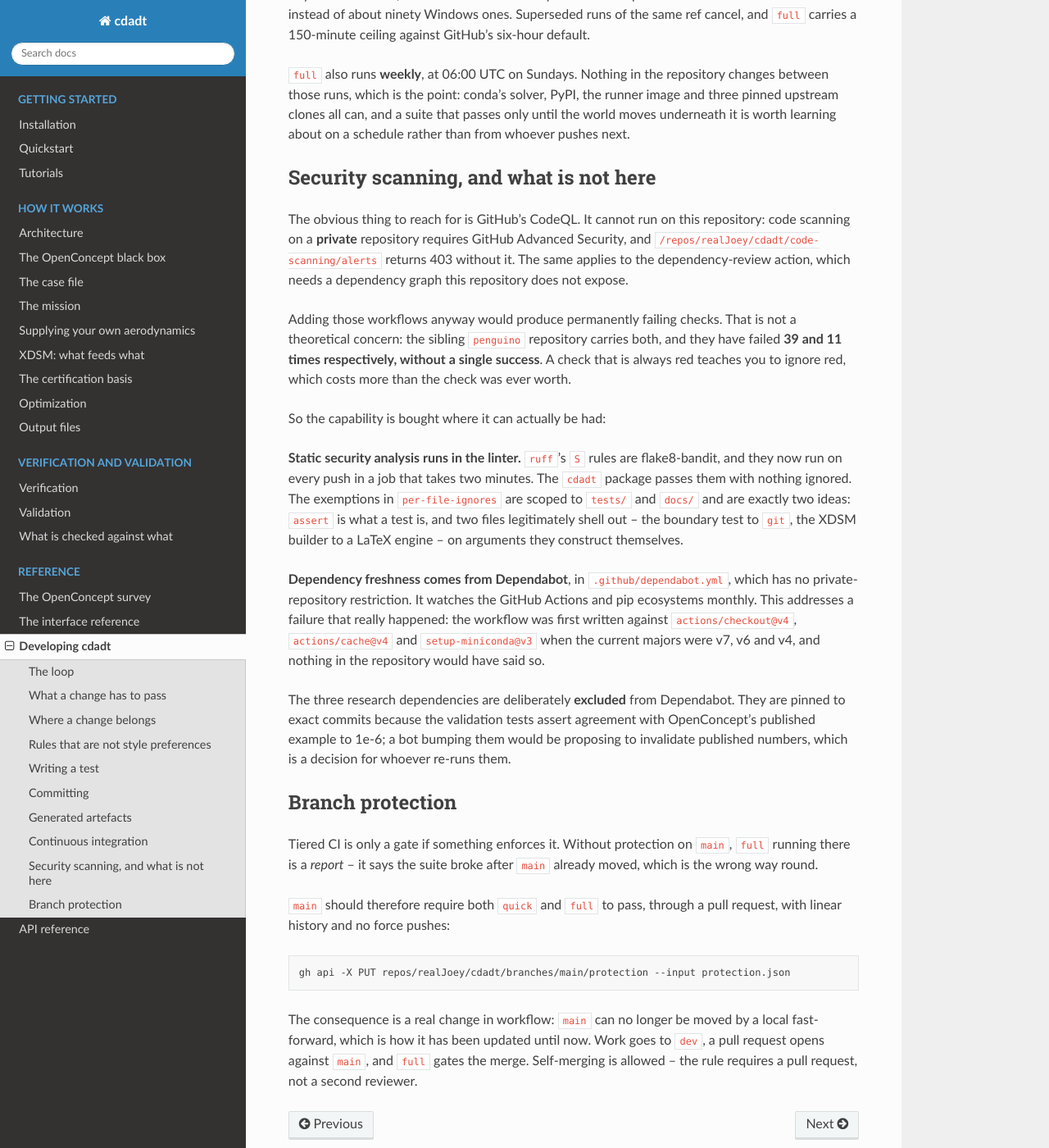
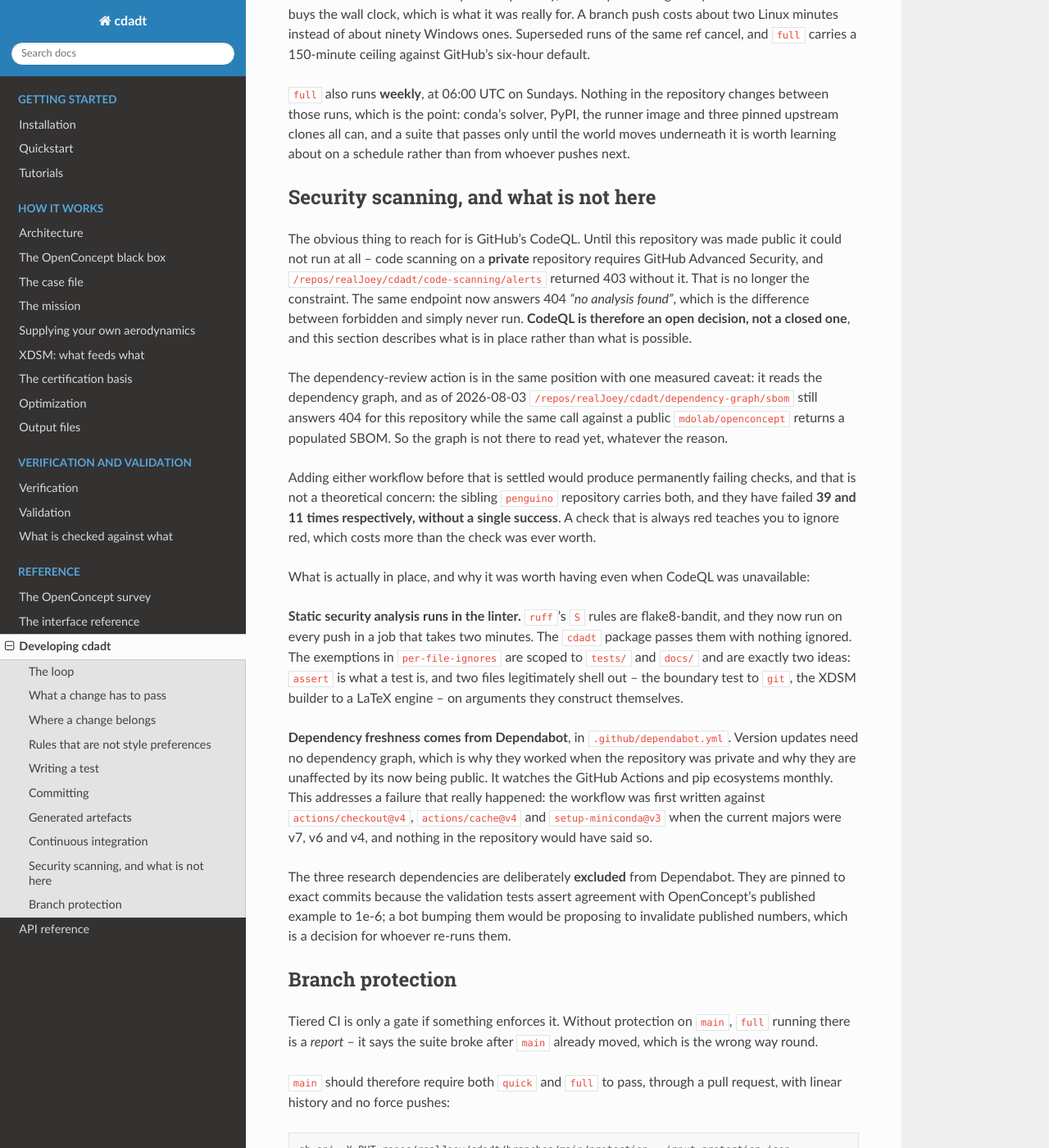
Before and after one commit to realJoey/cdadt, a Sphinx documentation site: the page built from docs/developing.rst, in a window 1280 px wide and 1400 px high, scrolled down 6405 px. Shown: the whole window at 82% size. Built offline with Sphinx 7.4.7 and the Read the Docs theme 3.1.0, drawn with Linux system fonts in a browser that asks for light colours; some of the changed text lies outside the part shown.

Commit message:
Stop justifying decisions with a privacy this repo no longer has
Four rationales rested on the repository being private: committed badges,
bandit-in-the-linter instead of CodeQL, no dependency-review action, and the CI
minute allowance. The premise is gone, so each one had to be re-argued or
withdrawn rather than quietly left standing.

Badges and the ruff S rules keep their design and get the reason that actually
holds now. CodeQL is recorded as an open decision: the code-scanning endpoint
answers 404 "no analysis found" where it used to answer 403, which is the
difference between forbidden and never run.

The dependency graph is the one claim still measured rather than assumed --
/dependency-graph/sbom returns 404 for this repository while the same call
against public mdolab/openconcept returns a populated SBOM, so
dependency-review still has nothing to read. Dated in both places that say so.

```diff
--- a/docs/badges/build_badges.py
+++ b/docs/badges/build_badges.py
@@ -4,18 +4,23 @@ Why these are files in the repository rather than ``shields.io`` URLs
 ---------------------------------------------------------------------
 
 The usual way to put a badge on a README is to point an ``<img>`` at ``shields.io``, which reads
-the repository and renders the answer live. That does not work here: ``cdadt`` is a **private**
-repository, so shields.io -- an anonymous third party -- cannot read it, and every such badge
-would render as an error rather than as a status.
+the repository and renders the answer live. This repository is public, so that route is open to
+it -- these badges are files by choice, not by necessity. The original reason was that an
+anonymous third party could not read a private repository at all; the reason they stayed is
+different, and better.
+
+What these four badges report -- the Python floor, the licence, the version, the coverage
+threshold -- are all facts *this repository defines*. A shields.io badge would restate them from
+somewhere else, on someone else's schedule, with no way for the suite to notice when the two
+disagreed. Deriving and committing them keeps the statement and its source in the same commit.
 
 The ``tests`` badge is the exception, and it is not built here. GitHub serves it from the real
-outcome of ``.github/workflows/ci.yml``, on github.com, where the reader's own access to this
-private repository is what authorises it. A test result is the only status that changes without
+outcome of ``.github/workflows/ci.yml``. A test result is the only status that changes without
 any file changing, so it is the only one that has to be live.
 
-The rest are generated here and committed. That buys privacy at the cost of the thing a live
-badge gives for free: a committed badge is a *claim*, and a claim that nothing checks is exactly
-the kind of decoration this project has been bitten by before. Two things stop that:
+The rest are generated here and committed. A committed badge is a *claim*, and a claim that
+nothing checks is exactly the kind of decoration this project has been bitten by before. Two
+things stop that:
 
 * Every value is **derived**, never typed. The Python floor comes from ``requires-python``, the
   licence from ``LICENSE``, the version from ``cdadt.__version__``, and the coverage figure from
--- a/docs/developing.rst
+++ b/docs/developing.rst
@@ -214,10 +214,11 @@ command, and in both cases the suite fails if the committed copy has drifted:
    python docs/xdsm/build_xdsm.py      # the three XDSM figures
    python docs/badges/build_badges.py  # the README status badges
 
-The badges are files rather than ``shields.io`` URLs because this repository is private, and an
-anonymous service cannot read a private repository -- every live badge would render as an error.
-Committing them trades a live status for a stored one, and a stored status is only worth showing
-if something checks it. Contract tests in ``test_docs.py`` do: every value is re-derived from the
+The badges are files rather than ``shields.io`` URLs by choice. The repository is public, so a
+live badge would work -- but all four report facts *this repository defines* (the Python floor,
+the licence, the version, the coverage threshold), and a live badge would restate them from
+elsewhere with nothing able to notice when the two disagreed. A stored status is only worth
+showing if something checks it. Contract tests in ``test_docs.py`` do: every value is re-derived from the
 file that defines it (``requires-python``, ``LICENSE``, ``cdadt.__version__``, ``fail_under``),
 and the whole set is regenerated into a temporary directory and compared byte for byte, so a
 stale or hand-edited SVG fails the suite.
@@ -321,17 +322,24 @@ learning about on a schedule rather than from whoever pushes next.
 Security scanning, and what is not here
 ---------------------------------------
 
-The obvious thing to reach for is GitHub's CodeQL. It cannot run on this repository: code
-scanning on a **private** repository requires GitHub Advanced Security, and
-``/repos/realJoey/cdadt/code-scanning/alerts`` returns 403 without it. The same applies to the
-dependency-review action, which needs a dependency graph this repository does not expose.
+The obvious thing to reach for is GitHub's CodeQL. Until this repository was made public it could
+not run at all -- code scanning on a **private** repository requires GitHub Advanced Security, and
+``/repos/realJoey/cdadt/code-scanning/alerts`` returned 403 without it. That is no longer the
+constraint. The same endpoint now answers 404 *"no analysis found"*, which is the difference
+between forbidden and simply never run. **CodeQL is therefore an open decision, not a closed
+one**, and this section describes what is in place rather than what is possible.
 
-Adding those workflows anyway would produce permanently failing checks. That is not a
-theoretical concern: the sibling ``penguino`` repository carries both, and they have failed **39
-and 11 times respectively, without a single success**. A check that is always red teaches you to
-ignore red, which costs more than the check was ever worth.
+The dependency-review action is in the same position with one measured caveat: it reads the
+dependency graph, and as of 2026-08-03 ``/repos/realJoey/cdadt/dependency-graph/sbom`` still
+answers 404 for this repository while the same call against a public ``mdolab/openconcept``
+returns a populated SBOM. So the graph is not there to read yet, whatever the reason.
 
-So the capability is bought where it can actually be had:
+Adding either workflow before that is settled would produce permanently failing checks, and that
+is not a theoretical concern: the sibling ``penguino`` repository carries both, and they have
+failed **39 and 11 times respectively, without a single success**. A check that is always red
+teaches you to ignore red, which costs more than the check was ever worth.
+
+What is actually in place, and why it was worth having even when CodeQL was unavailable:
 
 **Static security analysis runs in the linter.** ``ruff``'s ``S`` rules are flake8-bandit, and
 they now run on every push in a job that takes two minutes. The ``cdadt`` package passes them
@@ -340,9 +348,10 @@ with nothing ignored. The exemptions in ``per-file-ignores`` are scoped to ``tes
 shell out -- the boundary test to ``git``, the XDSM builder to a LaTeX engine -- on arguments
 they construct themselves.
 
-**Dependency freshness comes from Dependabot**, in ``.github/dependabot.yml``, which has no
-private-repository restriction. It watches the GitHub Actions and pip ecosystems monthly. This
-addresses a failure that really happened: the workflow was first written against
+**Dependency freshness comes from Dependabot**, in ``.github/dependabot.yml``. Version updates
+need no dependency graph, which is why they worked when the repository was private and why they
+are unaffected by its now being public. It watches the GitHub Actions and pip ecosystems monthly.
+This addresses a failure that really happened: the workflow was first written against
 ``actions/checkout@v4``, ``actions/cache@v4`` and ``setup-miniconda@v3`` when the current majors
 were v7, v6 and v4, and nothing in the repository would have said so.
 
```
Also changed, not shown: README.md (+5 -0 lines), pyproject.toml (+6 -6 lines), 2 other files.
